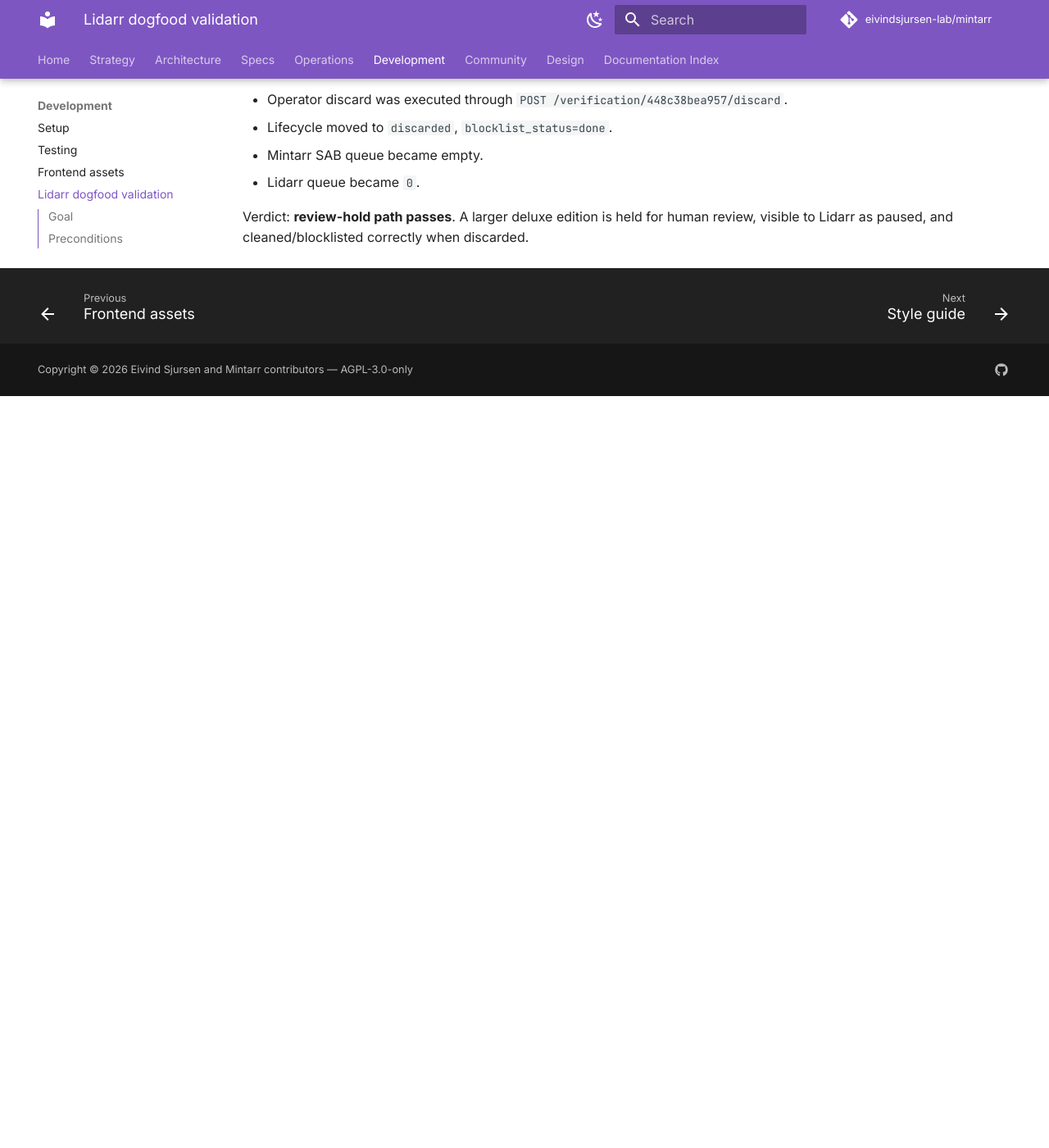
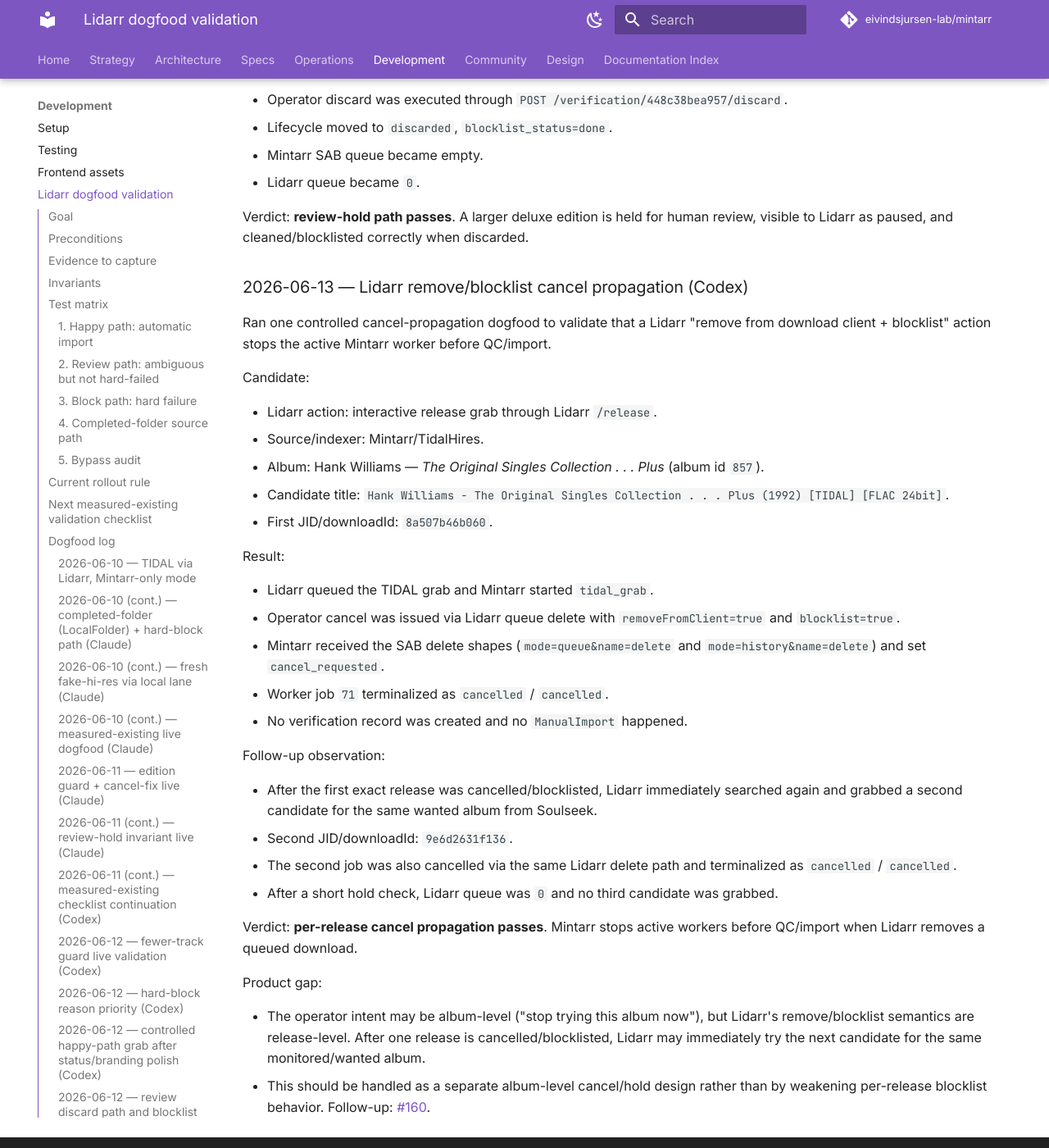
Before and after one commit to VectorOfDoubt/mintarr, an MkDocs documentation site: the page built from docs/development/LIDARR_DOGFOOD_VALIDATION.md, in a window 1280 px wide and 1400 px high, scrolled down 15867 px. Shown: the whole window at 82% size. Built offline with MkDocs 1.6.1 and Material for MkDocs 9.7.7, drawn with Linux system fonts in a browser that asks for light colours; comment, search, counter and statistics services are not loaded; before the commit the page ends 16350 px from its top, so only the background shows below that.

Commit message:
docs: record cancel propagation dogfood

```diff
--- a/docs/development/LIDARR_DOGFOOD_VALIDATION.md
+++ b/docs/development/LIDARR_DOGFOOD_VALIDATION.md
@@ -681,3 +681,53 @@
 Verdict: **review-hold path passes**. A larger deluxe edition is held for human
 review, visible to Lidarr as paused, and cleaned/blocklisted correctly when
 discarded.
+
+### 2026-06-13 — Lidarr remove/blocklist cancel propagation (Codex)
+
+Ran one controlled cancel-propagation dogfood to validate that a Lidarr
+"remove from download client + blocklist" action stops the active Mintarr worker
+before QC/import.
+
+Candidate:
+
+- Lidarr action: interactive release grab through Lidarr `/release`.
+- Source/indexer: Mintarr/TidalHires.
+- Album: Hank Williams — *The Original Singles Collection . . . Plus* (album id
+  `857`).
+- Candidate title:
+  `Hank Williams - The Original Singles Collection . . . Plus (1992) [TIDAL] [FLAC 24bit]`.
+- First JID/downloadId: `8a507b46b060`.
+
+Result:
+
+- Lidarr queued the TIDAL grab and Mintarr started `tidal_grab`.
+- Operator cancel was issued via Lidarr queue delete with `removeFromClient=true`
+  and `blocklist=true`.
+- Mintarr received the SAB delete shapes (`mode=queue&name=delete` and
+  `mode=history&name=delete`) and set `cancel_requested`.
+- Worker job `71` terminalized as `cancelled` / `cancelled`.
+- No verification record was created and no `ManualImport` happened.
+
+Follow-up observation:
+
+- After the first exact release was cancelled/blocklisted, Lidarr immediately
+  searched again and grabbed a second candidate for the same wanted album from
+  Soulseek.
+- Second JID/downloadId: `9e6d2631f136`.
+- The second job was also cancelled via the same Lidarr delete path and
+  terminalized as `cancelled` / `cancelled`.
+- After a short hold check, Lidarr queue was `0` and no third candidate was
+  grabbed.
+
+Verdict: **per-release cancel propagation passes**. Mintarr stops active workers
+before QC/import when Lidarr removes a queued download.
+
+Product gap:
+
+- The operator intent may be album-level ("stop trying this album now"), but
+  Lidarr's remove/blocklist semantics are release-level. After one release is
+  cancelled/blocklisted, Lidarr may immediately try the next candidate for the
+  same monitored/wanted album.
+- This should be handled as a separate album-level cancel/hold design rather
+  than by weakening per-release blocklist behavior. Follow-up:
+  [#160](https://github.com/eivindsjursen-lab/mintarr/issues/160).
```
